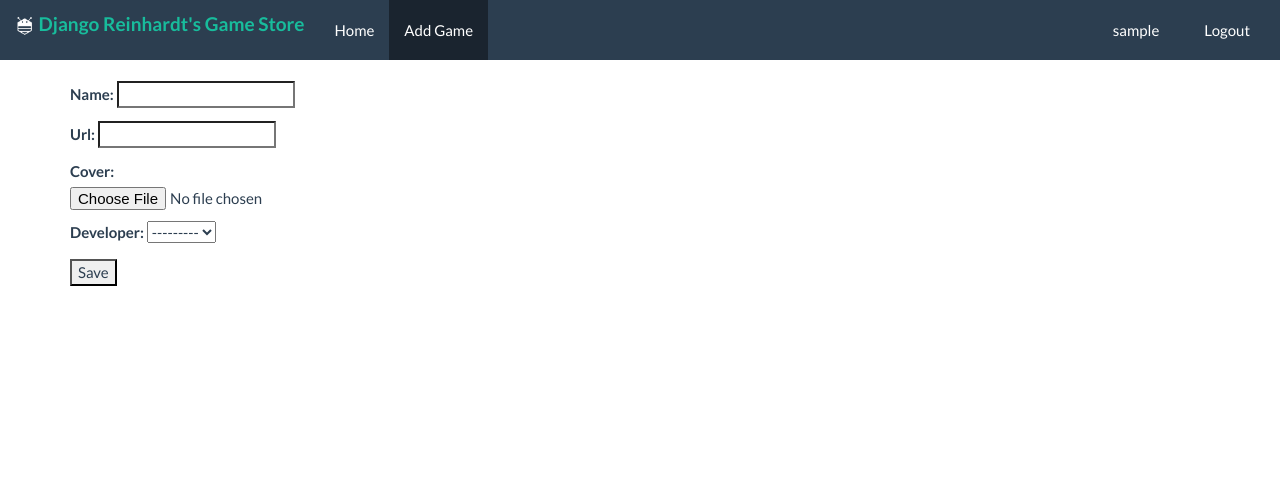
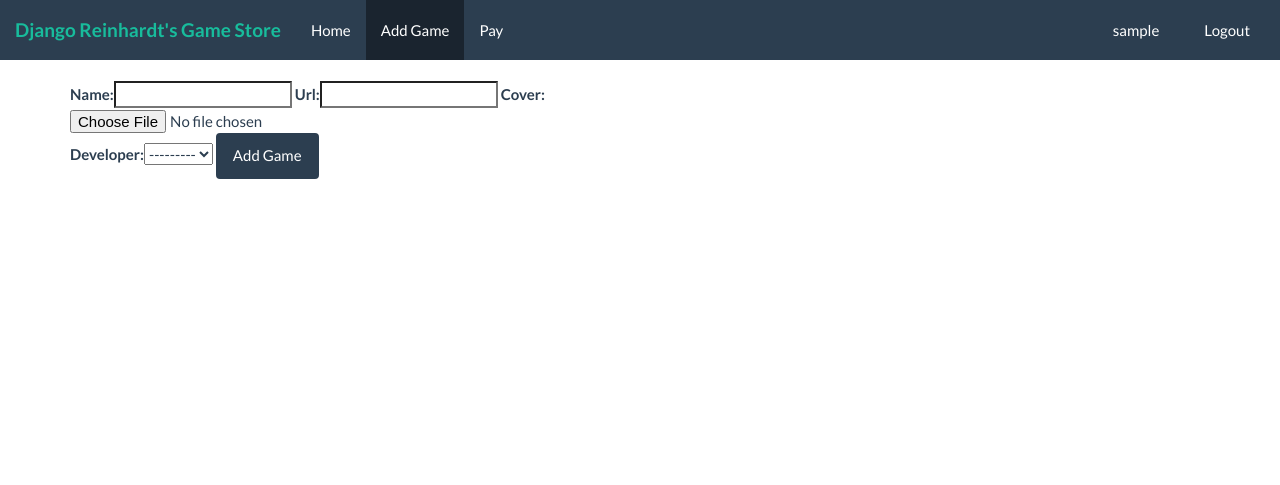
Before and after one commit to dorukgezici/django-gamestore, a Django app: page /game/add in a window 1280 px wide. Shown: the top 485 px of the page. Run offline with Django 3.2, Linux system fonts and the light colour scheme; the visitor is signed in with stand-in values (Sample User, id 1); data that the repository does not hold is empty; some libraries are stand-ins or nearby versions.

Commit message:
Working on payment

```diff
--- a/gamestore/forms.py
+++ b/gamestore/forms.py
@@ -9,7 +9,8 @@ class PaymentForm(forms.ModelForm):
         model = Payment
         exclude = []
         widgets = {
-            "player": forms.HiddenInput()
+            "player": forms.HiddenInput(),
+            "game": forms.HiddenInput()
         }
 
 
--- a/gamestore/models.py
+++ b/gamestore/models.py
@@ -46,7 +46,8 @@ class GameState(models.Model):
 
 class Payment(models.Model):
     player = models.ForeignKey(User, on_delete=models.CASCADE)
+    game = models.ForeignKey(Game, on_delete=models.CASCADE)
     amount = models.DecimalField(max_digits=9, decimal_places=2)
 
     def __str__(self):
-        return str(self.player) + ": " + self.amount
+        return "{} - {} : {}".format(self.player, self.game, self.amount)
--- a/gamestore/templates/base.html
+++ b/gamestore/templates/base.html
@@ -25,17 +25,18 @@
                         <span class="icon-bar"></span>
                         <span class="icon-bar"></span>
                     </button>
-                    <a style="position: relative; top: -6px;" class="navbar-brand" href="/">
-                        <img src="{% static "icons/bee-transparent-white.png" %}" style="display: inline-block; height: 95%;">
-                        <span style="display: inline-block;"><strong>Django Reinhardt's Game Store</strong></span>
+                    <a class="navbar-brand" href="/">
+                        <strong>Django Reinhardt's Game Store</strong>
                     </a>
                 </div>
                 <div class="collapse navbar-collapse" id="navbar-collapse-1">
                     <ul class="nav navbar-nav">
                         {% url "index" as index_url %}
-                        <li {% if request.path == index_url %}class="active"{% endif %}><a href="{{ index_url }}">Home </a></li>
+                        <li {% if request.path == index_url %}class="active"{% endif %}><a href="{{ index_url }}">Home</a></li>
                         {% url "game_create" as game_create_url %}
-                        <li {% if request.path == game_create_url %}class="active"{% endif %}><a href="{{ game_create_url }}">Add Game </a></li>
+                        <li {% if request.path == game_create_url %}class="active"{% endif %}><a href="{{ game_create_url }}">Add Game</a></li>
+                        {% url "pay" as pay_url %}
+                        <li {% if request.path == pay_url %}class="active"{% endif %}><a href="{{ pay_url }}">Pay</a></li>
                     </ul>
                     <ul class="nav navbar-nav navbar-right">
                         {% if request.user.is_authenticated %}
--- a/gamestore/templates/game_create.html
+++ b/gamestore/templates/game_create.html
@@ -1,19 +1,16 @@
 {% extends "base.html" %}
+{% load bootstrap %}
 
 {% block body %}
     <div class="container">
         <div class="row">
             <div class="col-md-12">
-                <form action="" method="post">{% csrf_token %}
-                    {{ form.as_p }}
-                    <input type="submit" value="Save" />
+                <form action="" method="POST">
+                    {% csrf_token %}
+                    {{ form|bootstrap }}
+                    <button class="btn btn-primary">Add Game</button>
                 </form>
             </div>
         </div>
     </div>
-    <script>
-        var gameId = "{{ game.id }}";
-        console.log("GameID: ", gameId);
-    </script>
-    {% include "message_receiver.html" %}
 {% endblock %}
--- a/gamestore/views.py
+++ b/gamestore/views.py
@@ -55,6 +55,11 @@ class PayView(generic.CreateView):
 
     def get_form_kwargs(self):
         kwargs = super().get_form_kwargs()
+        if self.request.method == "POST":
+            post_data = kwargs["data"].copy()
+            post_data["sid"] = self.request.user.id
+            post_data["pid"]
+            kwargs["data"] = post_data
         return kwargs
 
     def form_valid(self, form):
```
Also changed, not shown: gamestore/templates/pay.html (+7 -0 lines).
